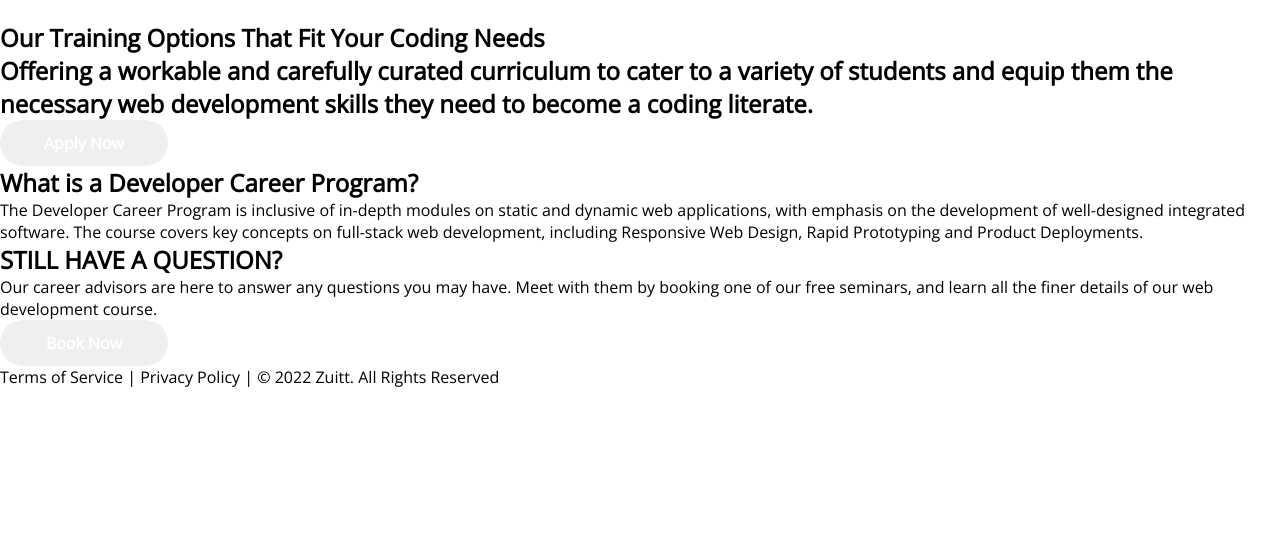
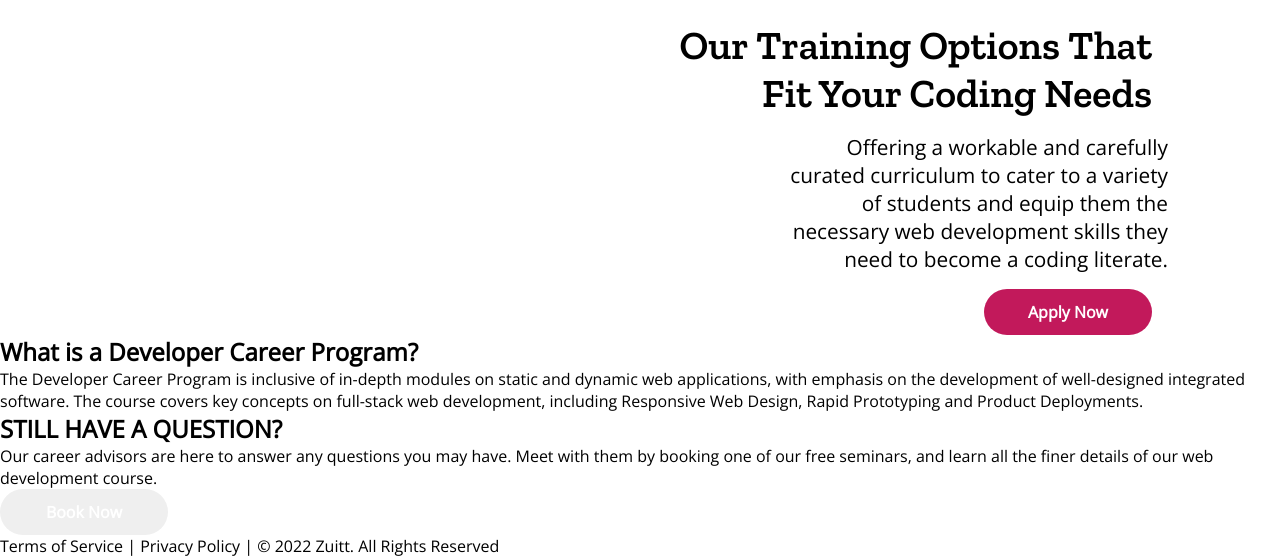
Before and after one commit to aranaskd/g1, a plain HTML site: page s13/activity/index.html in a window 1280 px wide. Shown: the part 338-895 px from the top of the page. Before the commit the page ends 800 px from the top, so only its background shows below. Drawn offline with nearby package versions, Linux system fonts and the light colour scheme.

Commit message:
FEAT004-s13-member4

```diff
--- a/s13/activity/index.css
+++ b/s13/activity/index.css
@@ -36,3 +36,29 @@ nav li {
     margin: 8px;
     padding: 3px;
 }
+
+.container {
+    text-align: right;
+    width: 40%;
+    position: relative;
+    left: 50%;
+}
+
+.title {
+    font-family: "Zilla Slab";
+    font-size: 2.5rem;
+    font-weight: 600;
+}
+
+.subtitle {
+    font-size: 1.3rem;
+    font-weight: 300;
+    width: 75%;
+    margin-left: 9rem;
+    margin-top: 1rem;
+}
+
+#apply-button {
+    margin-top: 1rem;
+    background-color: #c2195b;
+}
```
